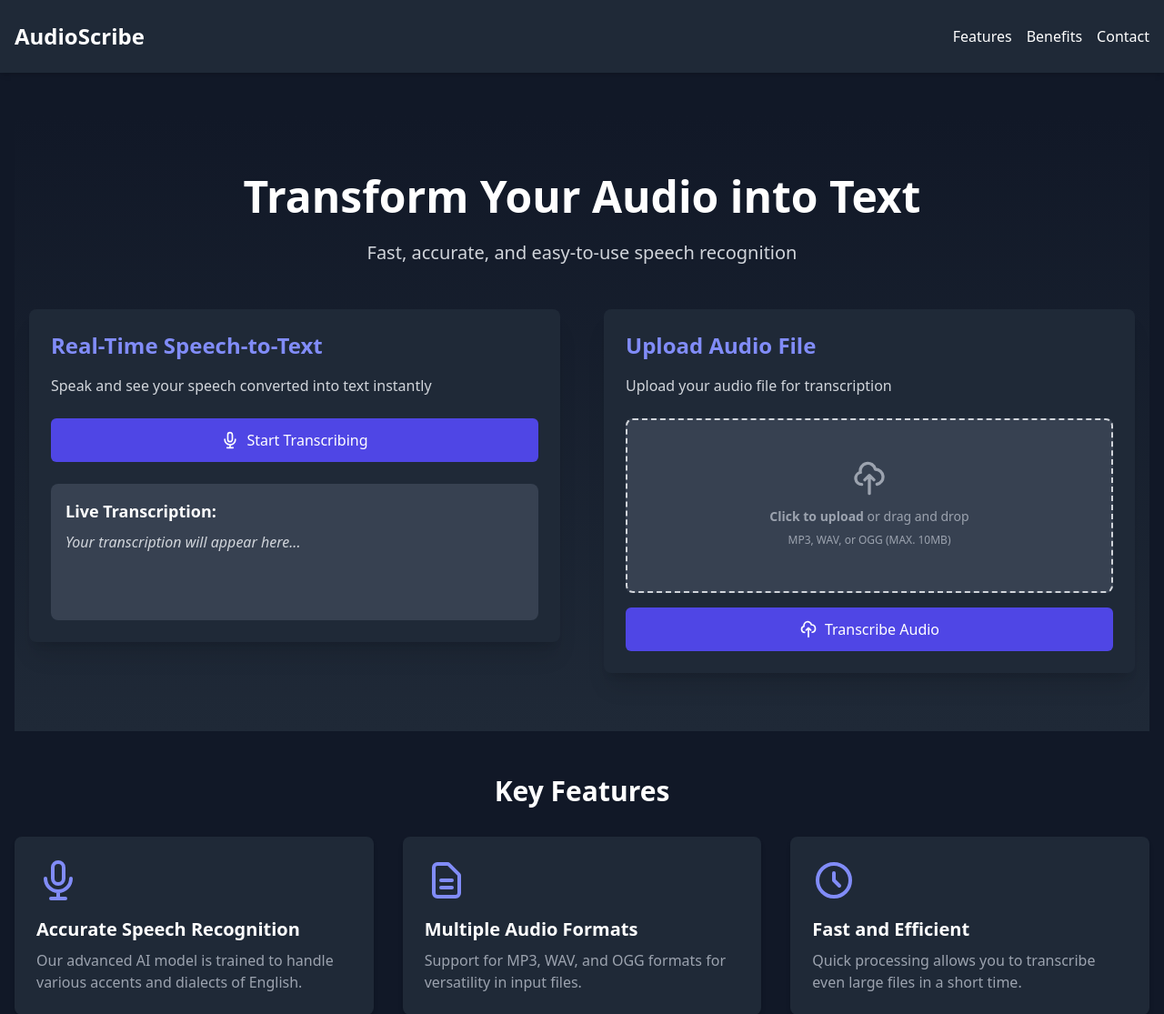
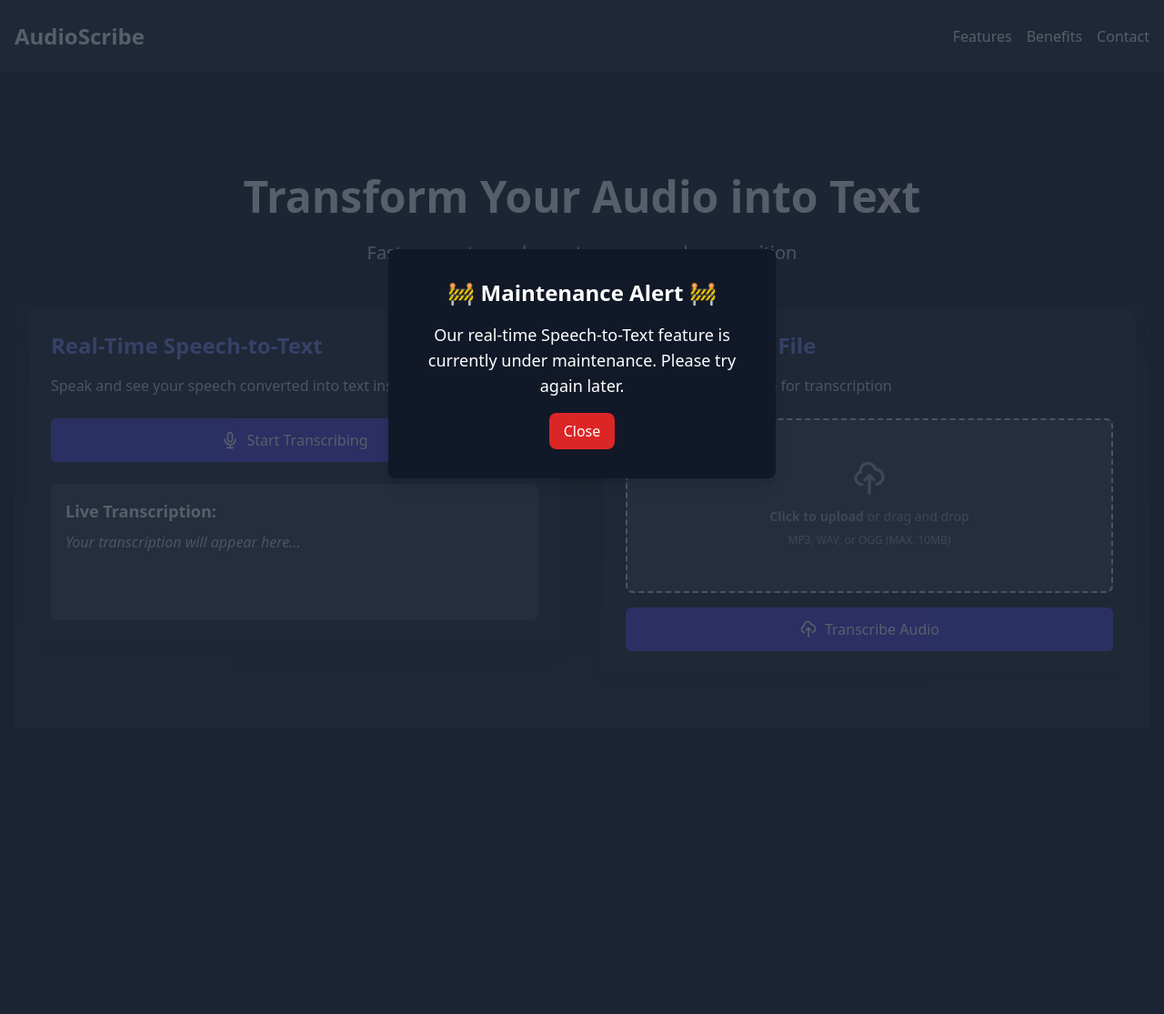
Before and after one commit to Hasninemamud/AudioScribe, a Flask app: page / in a window 1280 px wide. Shown: the top 1115 px of the page at 91% size. After the commit the page ends 716 px from the top, so only its background shows below. Run offline with Flask 3, Linux system fonts and the light colour scheme; some libraries are stand-ins or nearby versions.

Commit message:
added popup modal

```diff
--- a/templates/index.html
+++ b/templates/index.html
@@ -7,6 +7,17 @@
     <script src="https://cdn.tailwindcss.com"></script>
 </head>
 <body class="bg-gray-900 text-white font-sans">
+  <!-- Popup Modal for Maintenance -->
+<div id="maintenance-modal" class="fixed inset-0 bg-gray-800 bg-opacity-75 flex justify-center items-center z-50 hidden">
+  <div class="bg-gray-900 text-white p-8 rounded-lg shadow-lg w-11/12 md:w-1/3 text-center">
+      <h3 class="text-2xl font-semibold mb-4">🚧 Maintenance Alert 🚧</h3>
+      <p class="text-lg mb-4">Our real-time Speech-to-Text feature is currently under maintenance. Please try again later.</p>
+      <button id="close-modal" class="bg-red-600 hover:bg-red-700 text-white py-2 px-4 rounded-lg">
+          Close
+      </button>
+  </div>
+</div>
+
     <header class="bg-gray-800 shadow-md">
         <div class="container mx-auto px-4 py-6 flex justify-between items-center">
             <h1 class="text-2xl font-bold text-FFF0DC">AudioScribe</h1>
@@ -241,6 +252,15 @@
         document.getElementById('menu-toggle').addEventListener('click', () => {
             document.getElementById('mobile-menu').classList.toggle('hidden');
         });
+         // Show the modal on page load
+         window.onload = function() {
+          document.getElementById('maintenance-modal').classList.remove('hidden');
+      };
+
+      // Close the modal when clicking the "Close" button
+      document.getElementById('close-modal').addEventListener('click', function() {
+          document.getElementById('maintenance-modal').classList.add('hidden');
+      });
 
         // File upload handling
         document.getElementById('file-upload').addEventListener('change', function (e) {
```
Also changed, not shown: templates/app-logo.webp (added), templates/applogo.png (added).
